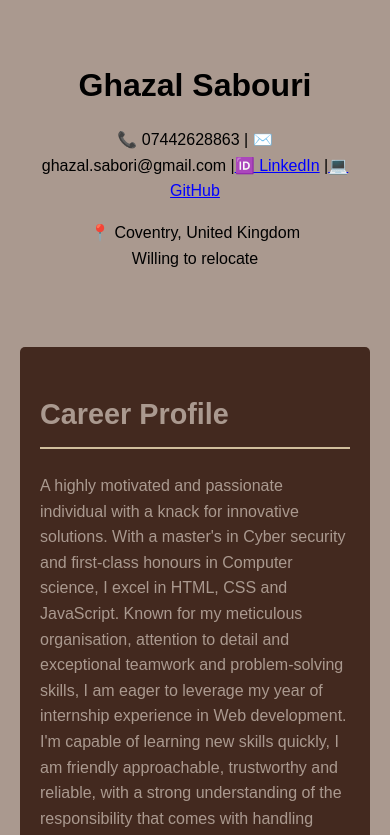
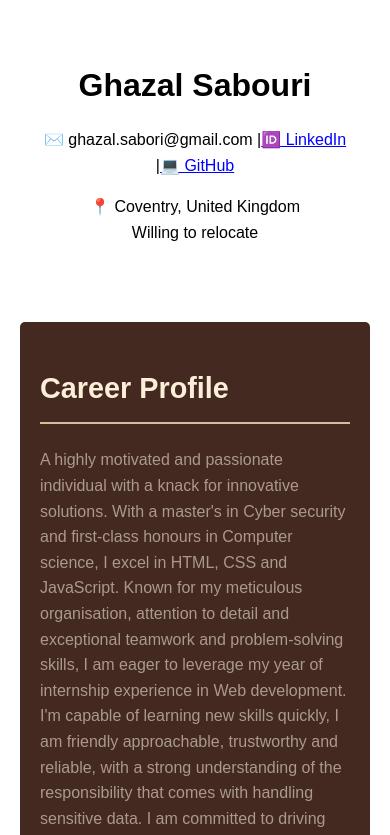
Before and after one commit to sbrghazal/CVGhazalSabouriUK, a React (Create React App) app: page / in a window 390 px wide. Shown: the top 835 px of the page. Built offline with nearby package versions, Linux system fonts and the light colour scheme.

Commit message:
Removing phone number

```diff
--- a/src/App.css
+++ b/src/App.css
@@ -2,7 +2,7 @@ body {
   font-family: Arial, sans-serif;
   line-height: 1.6;
   color: black;
-  background-color: #aa998f;
+  background-color: #ffffff;
   margin: 0;
   padding: 0;
   overflow-x: hidden;
@@ -10,11 +10,11 @@ body {
 
 .App {
   width: 100%;
-  background-color: #aa998f;
+  background-color: #ffffff;
 }
 
 .header {
-  background-color: #aa998f;
+  background-color: #ffffff;
   color: black;
   padding: 40px 20px;
   text-align: center;
@@ -48,7 +48,7 @@ main {
 }
 
 h2 {
-  color: #aa998f;
+  color: #fdeed9;
   border-bottom: 2px solid #d1be9c;
   padding-bottom: 10px;
   font-size: 1.8em;
@@ -75,7 +75,7 @@ li {
 .education-item,
 .experience-item,
 .project-item {
-  background-color: #aa998f;
+  background-color: #fdeed9;
   padding: 20px;
   margin-bottom: 20px;
   border-radius: 5px;
@@ -97,7 +97,7 @@ li {
   color: #aa998f;
 }
 .career-profile h2 {
-  color: #aa998f;
+  color: #fdeed9;
 }
 .experience-item li,
 .skills li strong,
@@ -114,7 +114,7 @@ li {
 .skills li {
   color: black;
   flex-basis: 48%;
-  background-color: #aa998f;
+  background-color: #fdeed9;
   padding: 15px;
   margin-bottom: 15px;
   border-radius: 5px;
--- a/src/components/Header.js
+++ b/src/components/Header.js
@@ -6,7 +6,7 @@ export default function Header() {
       <header>
         <h1>Ghazal Sabouri</h1>
         <p>
-          📞 07442628863 | ✉️ ghazal.sabori@gmail.com |
+          ✉️ ghazal.sabori@gmail.com |
           <a href="http://www.linkedin.com/in/ghazal-sabouri">🆔 LinkedIn</a> |
           <a href="https://github.com/sbrghazal">💻 GitHub</a>
         </p>
```
